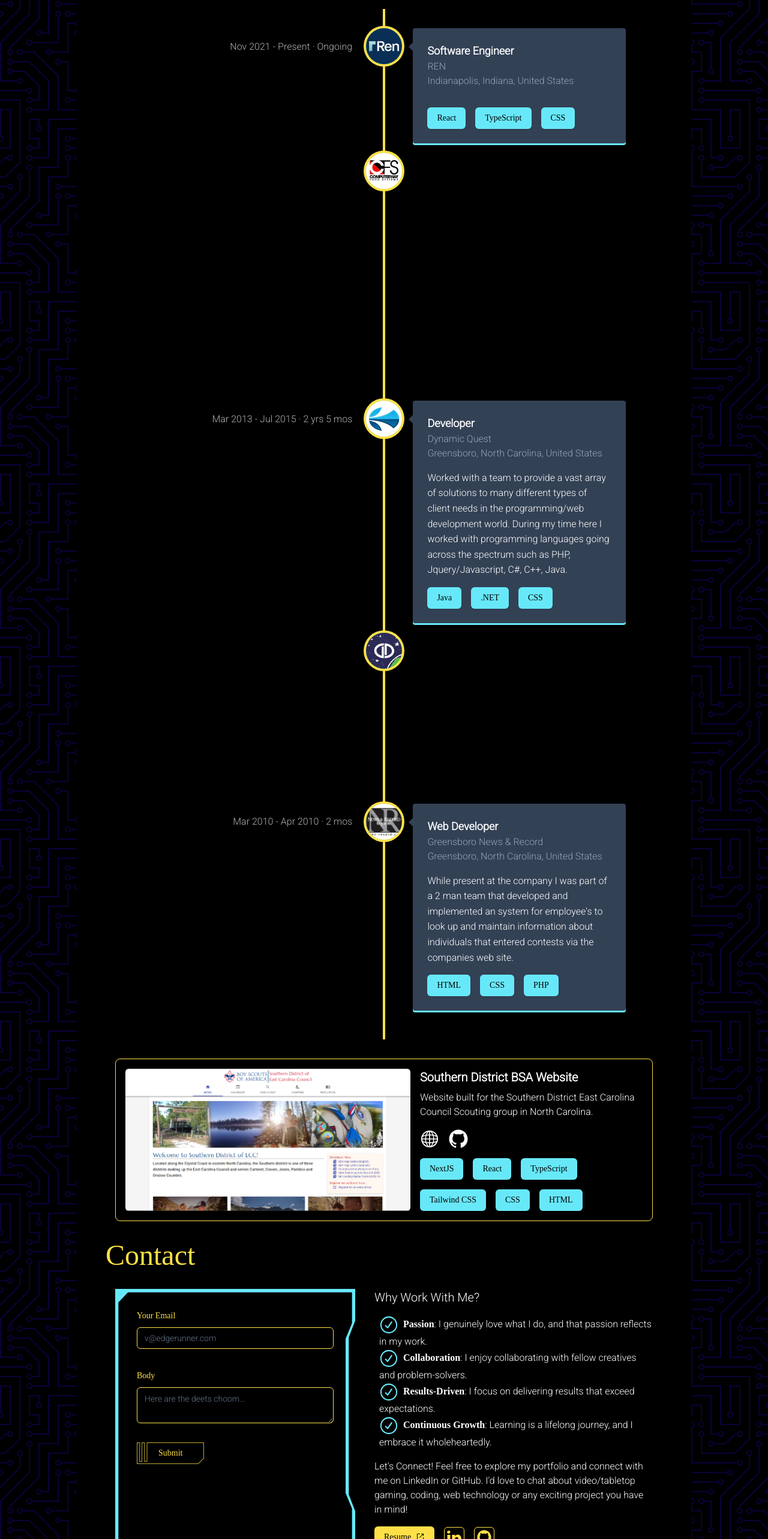
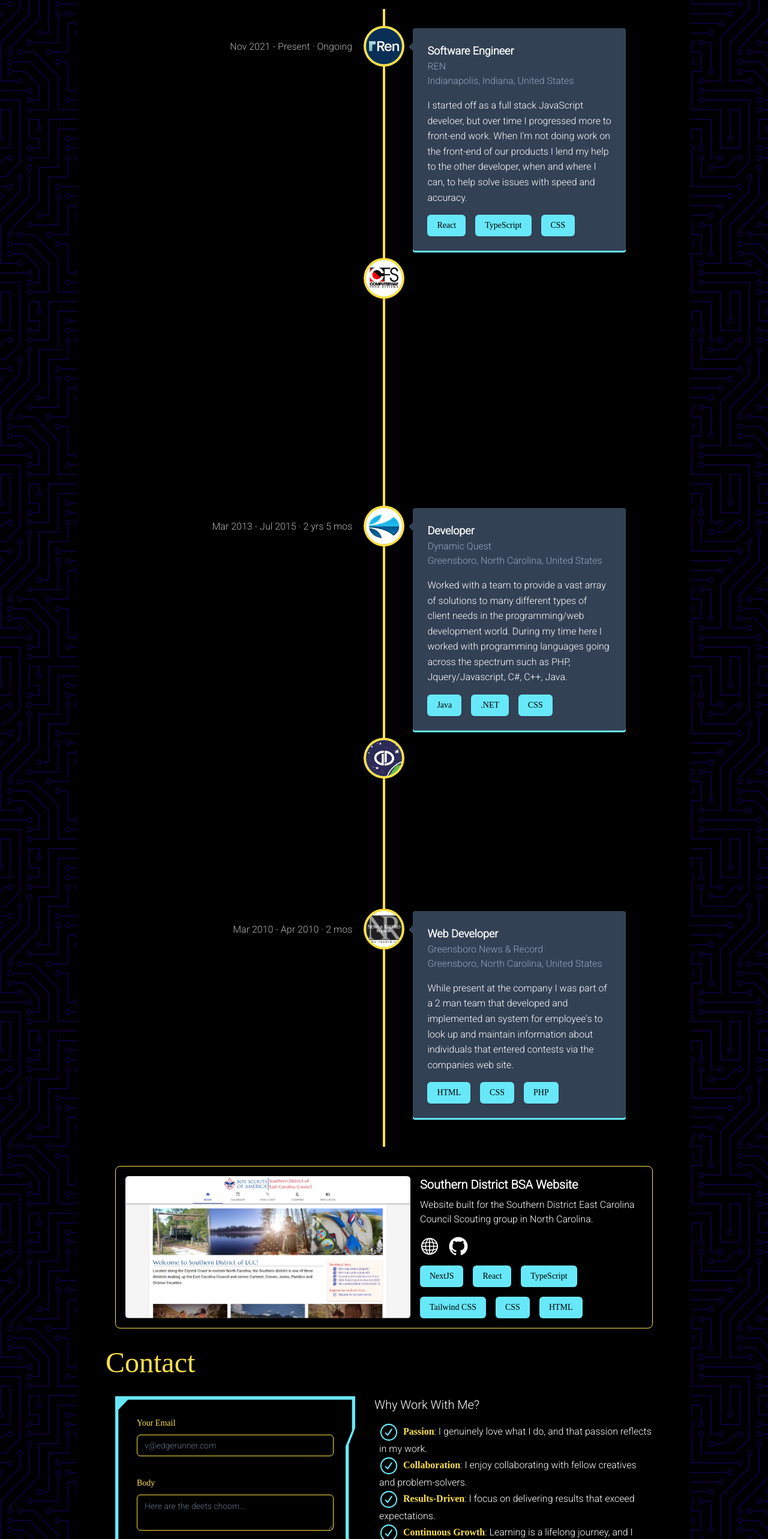
Before and after one commit to Vossryn/portfolio-v2, a Next.js app: page / in a window 1280 px wide. Shown: the part 1898-4464 px from the top of the page at 60% size. Built offline with nearby package versions, Linux system fonts and the light colour scheme; a web font is replaced by a local one.

Commit message:
Adding job description and some text color

```diff
--- a/src/components/Contact/index.tsx
+++ b/src/components/Contact/index.tsx
@@ -14,23 +14,31 @@ const Contact = () => {
         <ul className="my-4 pl-2">
           <li>
             <CheckCircledIcon className="h-8 w-8 mr-2 inline text-cyan-300" />
-            <span className="font-bold font-orbitron">Passion</span>: I
-            genuinely love what I do, and that passion reflects in my work.
+            <span className="font-bold font-orbitron text-yellow-300">
+              Passion
+            </span>
+            : I genuinely love what I do, and that passion reflects in my work.
           </li>
           <li>
             <CheckCircledIcon className="h-8 w-8 mr-2 inline text-cyan-300" />
-            <span className="font-bold font-orbitron">Collaboration</span>: I
-            enjoy collaborating with fellow creatives and problem-solvers.
+            <span className="font-bold font-orbitron text-yellow-300">
+              Collaboration
+            </span>
+            : I enjoy collaborating with fellow creatives and problem-solvers.
           </li>
           <li>
             <CheckCircledIcon className="h-8 w-8 mr-2 inline text-cyan-300" />
-            <span className="font-bold font-orbitron">Results-Driven</span>: I
-            focus on delivering results that exceed expectations.
+            <span className="font-bold font-orbitron text-yellow-300">
+              Results-Driven
+            </span>
+            : I focus on delivering results that exceed expectations.
           </li>
           <li>
             <CheckCircledIcon className="h-8 w-8 mr-2 inline text-cyan-300" />
-            <span className="font-bold font-orbitron">Continuous Growth</span>:
-            Learning is a lifelong journey, and I embrace it wholeheartedly.
+            <span className="font-bold font-orbitron text-yellow-300">
+              Continuous Growth
+            </span>
+            : Learning is a lifelong journey, and I embrace it wholeheartedly.
           </li>
         </ul>
         <p>
--- a/src/constants/index.ts
+++ b/src/constants/index.ts
@@ -34,7 +34,8 @@ export const jobHistory: IjobHistory[] = [
     company: "REN",
     title: "Software Engineer",
     location: "Indianapolis, Indiana, United States",
-    description: "",
+    description:
+      "I started off as a full stack JavaScript develoer, but over time I progressed more to front-end work. When I'm not doing work on the front-end of our products I lend my help to the other developer, when and where I can, to help solve issues with speed and accuracy.",
     logo: "/images/company-icons/ren.jpg",
     skills: ["React", "TypeScript", "CSS"],
   },
```
